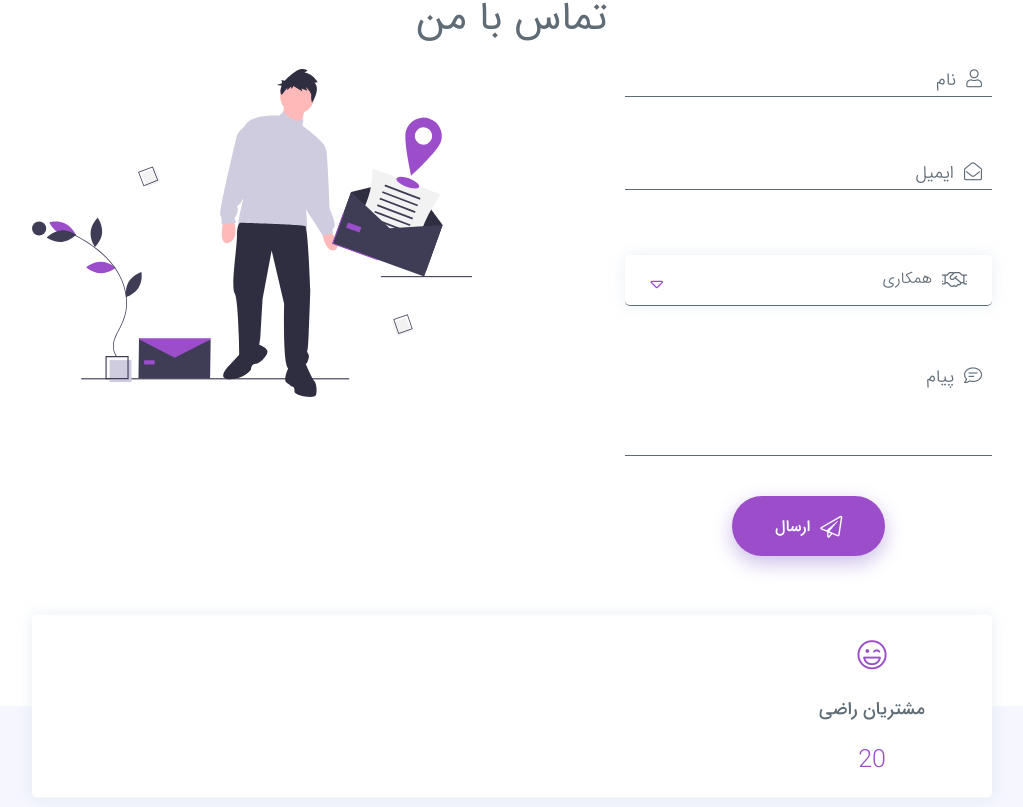
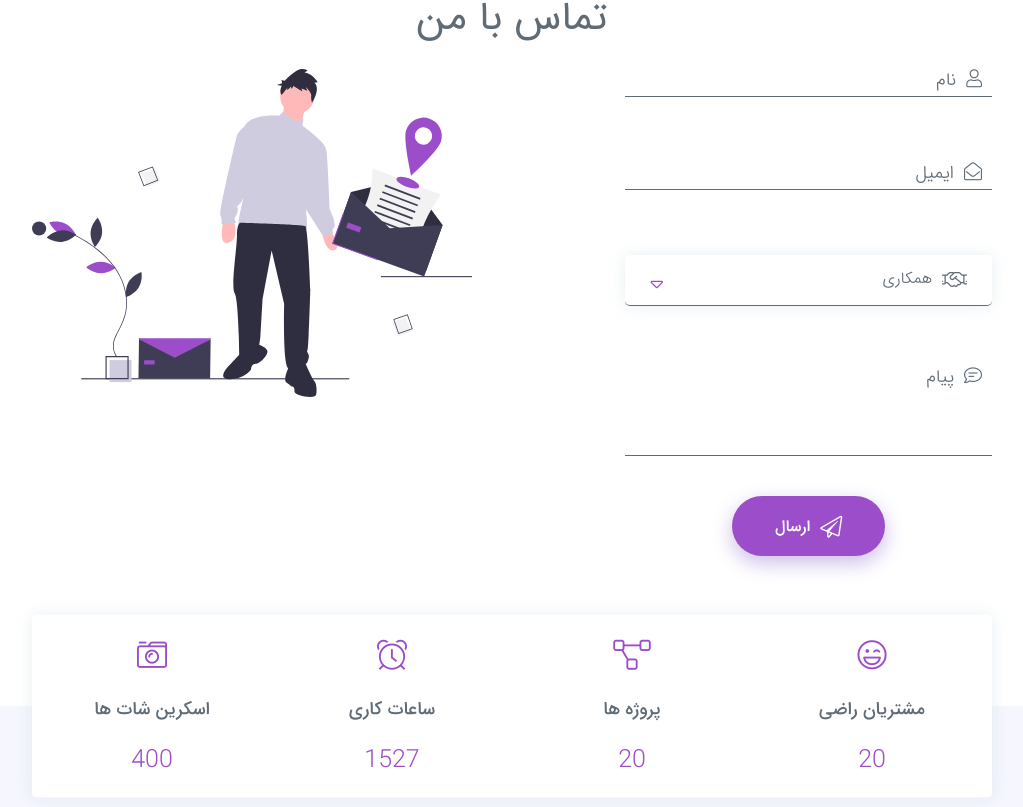
Before and after one commit to nerdpanda-ir/NerdPanda.Me, a React (Create React App) app: page / in a window 1280 px wide. Shown: the part 4493-5300 px from the top of the page, without its empty margins (128-1151 px from the left). Built offline with nearby package versions, Linux system fonts and the light colour scheme.

Commit message:
[file]{CountInfo.js}=> add more CountCell

```diff
--- a/src/components/Page/index/Footer/CountInfo/CountInfo.js
+++ b/src/components/Page/index/Footer/CountInfo/CountInfo.js
@@ -18,6 +18,15 @@ export default class CountInfo extends React.Component
                         <GlobalContextProvider value={{icon : 'fal fa-laugh-wink' , title : 'مشتریان راضی', number : '20'}}>
                             <CountCell />
                         </GlobalContextProvider>
+                        <GlobalContextProvider value={{icon : 'fal fa-project-diagram' , title : 'پروژه ها', number : '20'}}>
+                            <CountCell />
+                        </GlobalContextProvider>
+                        <GlobalContextProvider value={{icon : 'fal fa-alarm-clock' , title : 'ساعات کاری', number : '1527'}}>
+                            <CountCell />
+                        </GlobalContextProvider>
+                        <GlobalContextProvider value={{icon : 'fal fa-camera-retro  ' , title : 'اسکرین شات ها', number : '400'}}>
+                            <CountCell />
+                        </GlobalContextProvider>
                     </ul>
                 </React.Fragment>
             );
```
